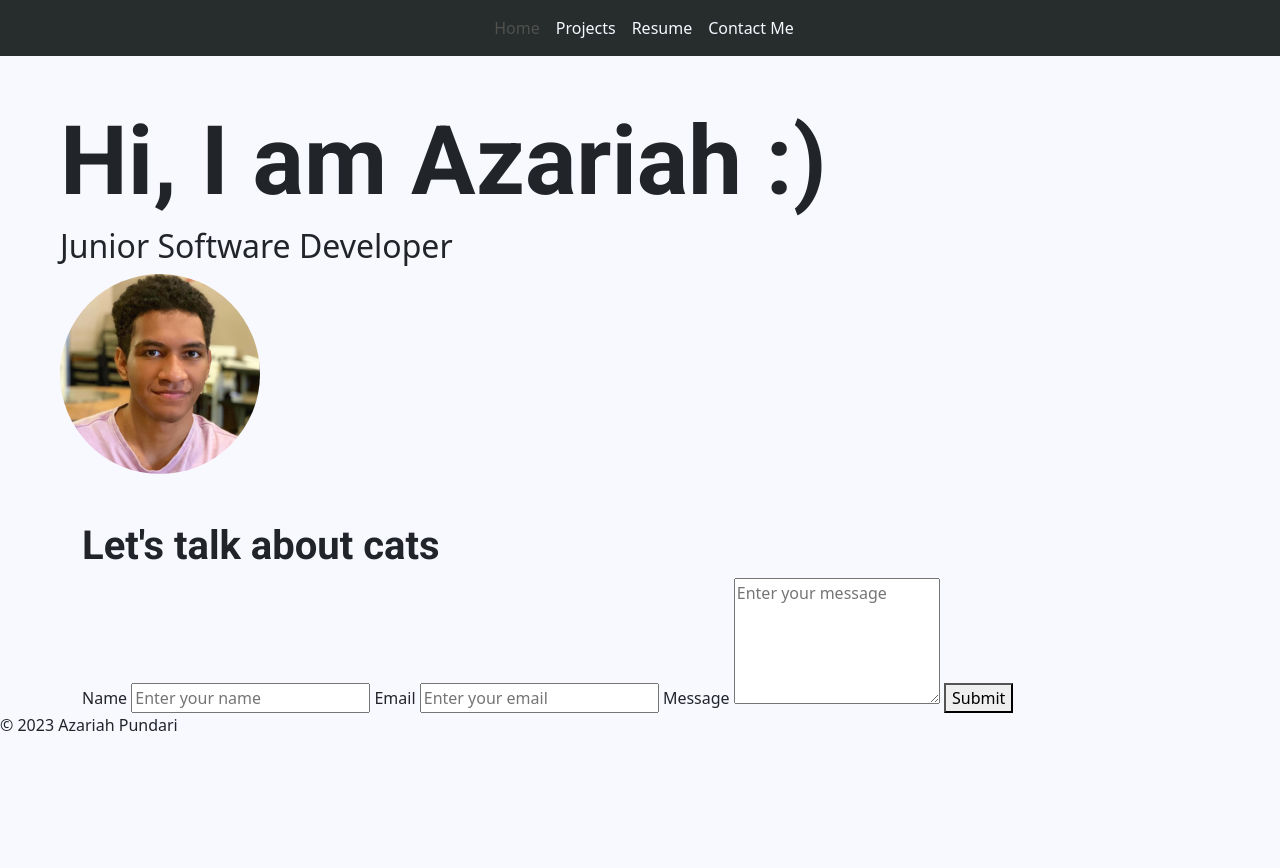
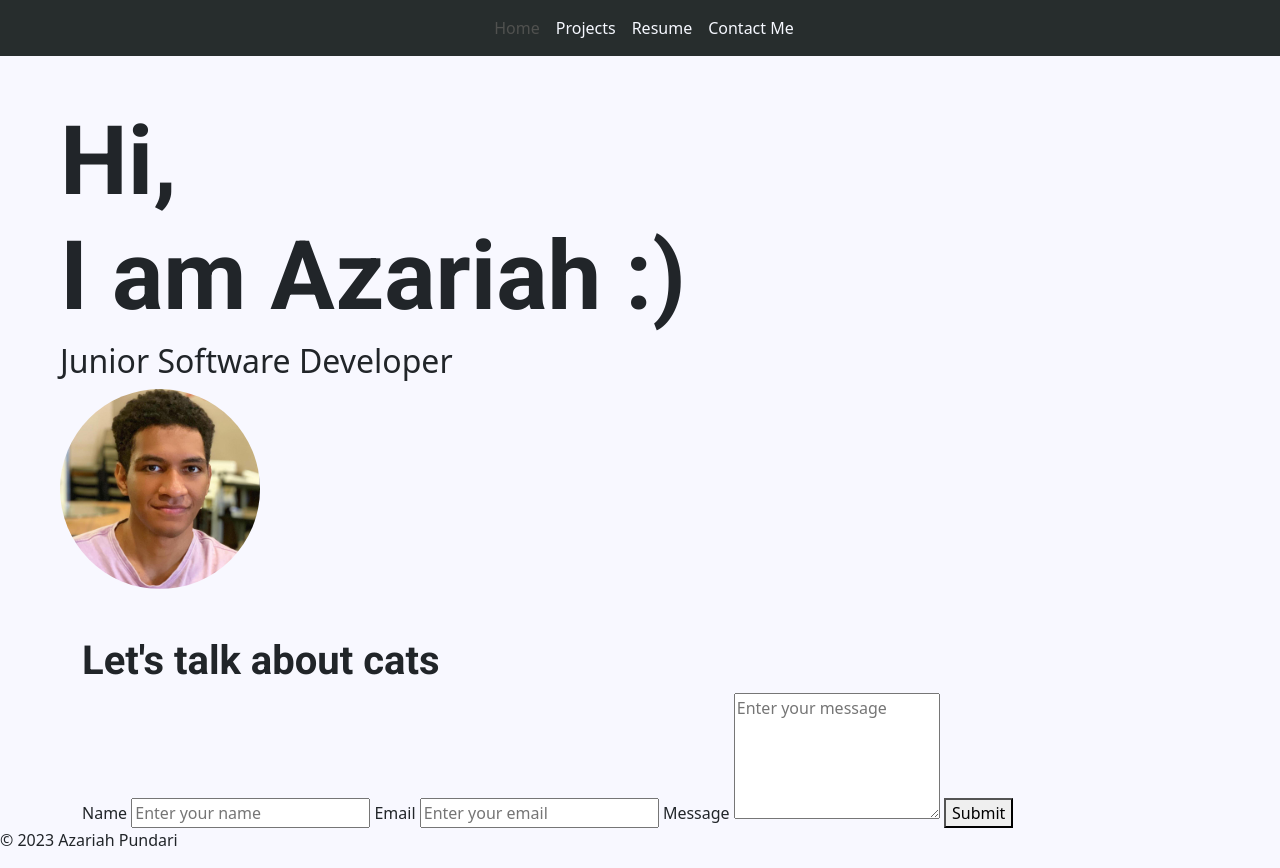
Before and after one commit to aztec-dev/web-portfolio, a website: page pages/index.html in a window 1280 px wide. Shown: the top 868 px of the page. Before the commit the page ends 800 px from the top, so only its background shows below. Drawn offline with nearby package versions, Linux system fonts and the light colour scheme.

Commit message:
changed h1 view style

```diff
--- a/pages/index.html
+++ b/pages/index.html
@@ -63,7 +63,10 @@
       class="container-fluid w-100 d-flex justify-content-md-start justify-content-sm-center mt-5 ms-md-5"
     >
       <div class="mb-5">
-        <h1 class="roboto-bold" id="main-intro">Hi, I am Azariah :)</h1>
+        <h1 class="roboto-bold" id="main-intro">
+          <span class="d-block text-start">Hi,</span>
+          <span class="d-block text-start">I am Azariah :)</span>
+        </h1>
         <h2 class="text-wrap">Junior Software Developer</h2>
         <img
           class="rounded-circle"
```
